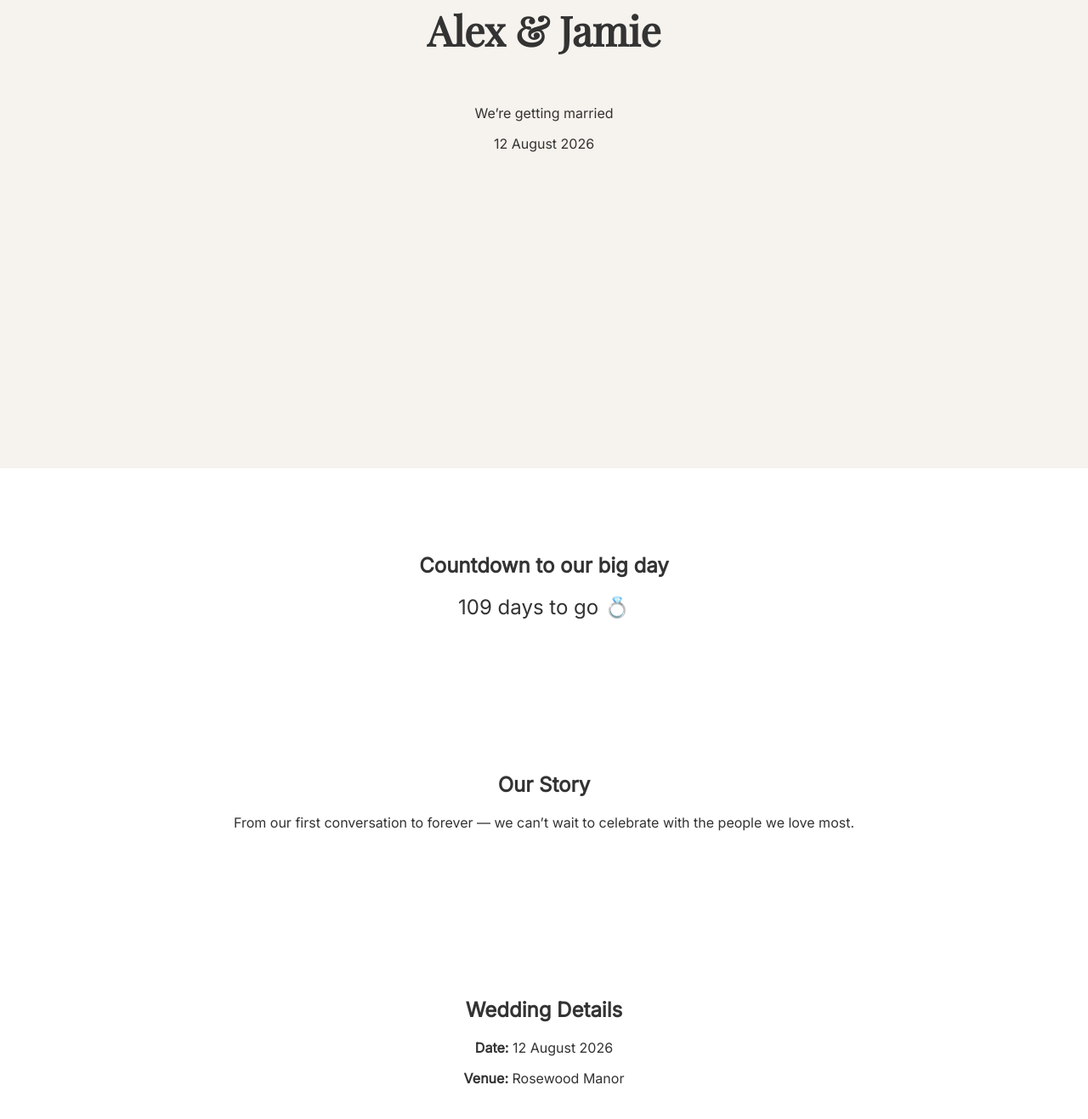
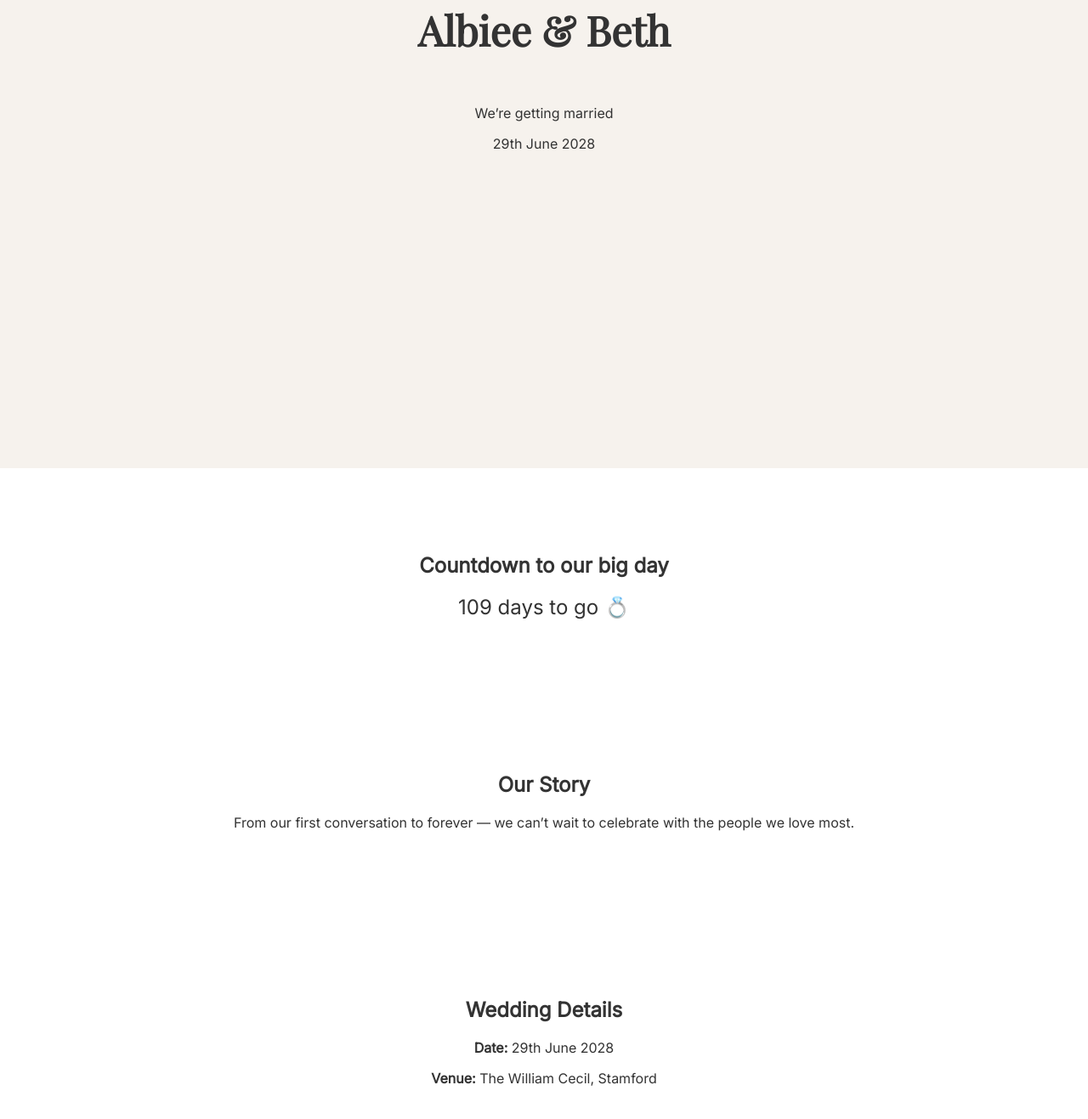
Before and after one commit to lifestylegamingtech/Wedding, a plain HTML site: page index.html in a window 1280 px wide. Shown: the part 429-1746 px from the top of the page at 85% size. Drawn offline with nearby package versions, Linux system fonts and the light colour scheme.

Commit message:
Update index.html

```diff
--- a/index.html
+++ b/index.html
@@ -3,15 +3,15 @@
 <head>
   <meta charset="UTF-8">
 width=device-width, initial-scale=1.0">
-  <title>Our Wedding</title>
+  <title>The Tayedzerwa Wedding 2028</title>
   <link rel="stylesheet" href="style.css">
 </head>
 <body>
 
 <section class="hero">
-  <h1>Alex & Jamie</h1>
+  <h1>Albiee & Beth</h1>
   <p>We’re getting married</p>
-  <span>12 August 2026</span>
+  <span>29th June 2028</span>
 </section>
 
 <section class="countdown">
@@ -29,8 +29,8 @@ width=device-width, initial-scale=1.0">
 
 <section class="details">
   <h2>Wedding Details</h2>
-  <p><strong>Date:</strong> 12 August 2026</p>
-  <p><strong>Venue:</strong> Rosewood Manor</p>
+  <p><strong>Date:</strong> 29th June 2028</p>
+  <p><strong>Venue:</strong> The William Cecil, Stamford </p>
 </section>
 
 <section class="rsvp">
```
